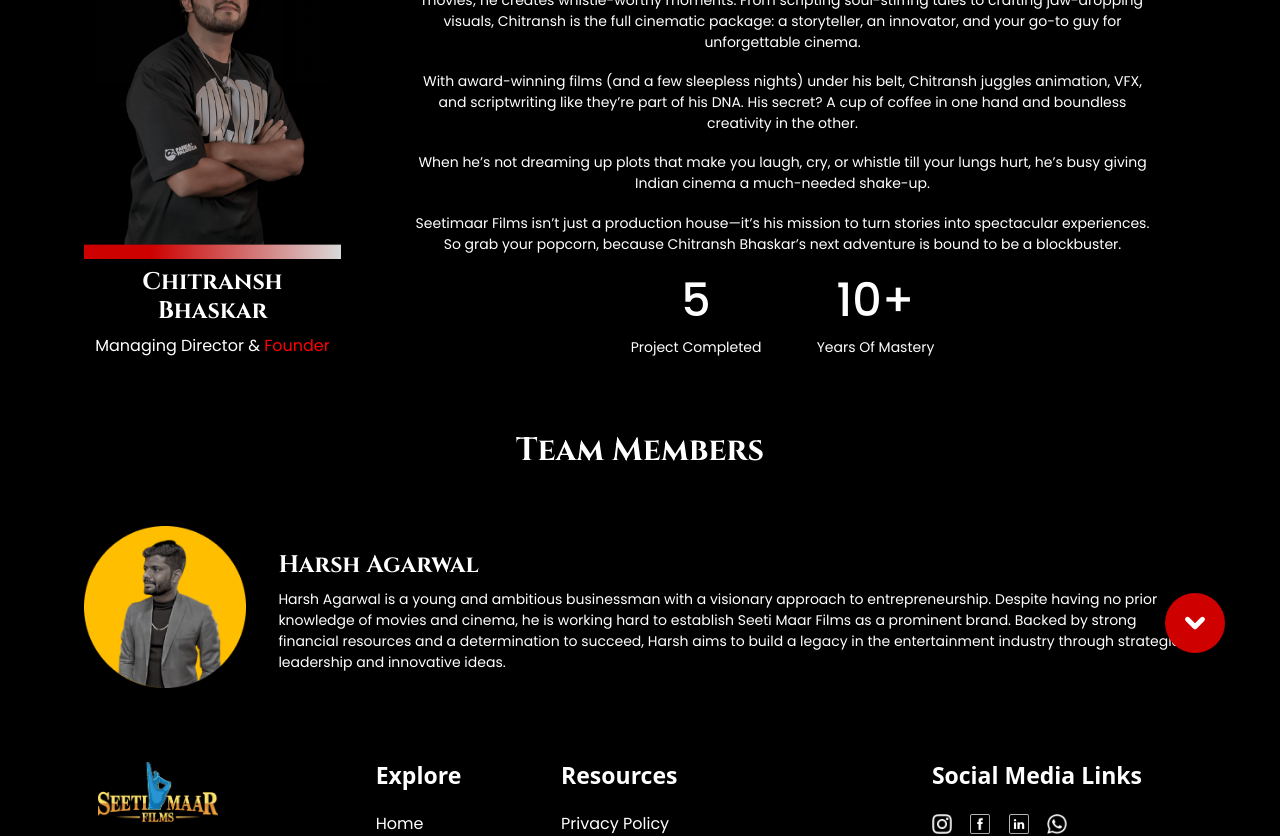
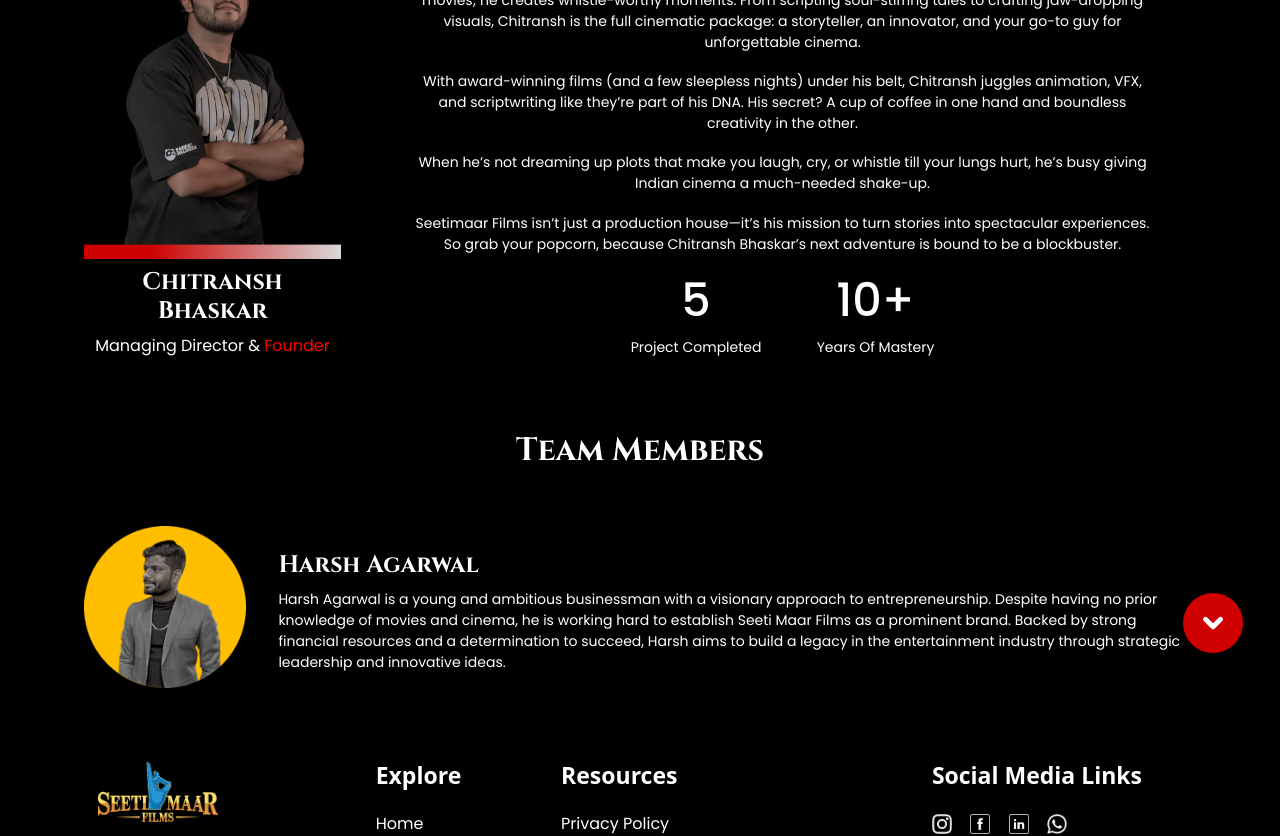
Before and after one commit to sumant1512/seetimaar-films, an Angular app: page /about in a window 1280 px wide. Shown: the part 313-1149 px from the top of the page. Built offline with nearby package versions, Linux system fonts and the light colour scheme; a web font is replaced by a local one.

Commit message:
scroller position updated

```diff
--- a/src/app/+shared/scroller/scroller.component.scss
+++ b/src/app/+shared/scroller/scroller.component.scss
@@ -1,8 +1,10 @@
+@import "mq";
+
 #scrollToTop {
   z-index: 9;
   position: fixed;
   bottom: 3rem;
-  right: 3rem;
+  right: 1rem;
   background-color: #ce0000;
   border-radius: 100%;
   width: 60px;
@@ -23,6 +25,9 @@
     animation-iteration-count: infinite;
     animation-timing-function: linear;
   }
+  @include mq(md) {
+    right: 2rem;
+  }
 }
 
 @keyframes rotate {
```
